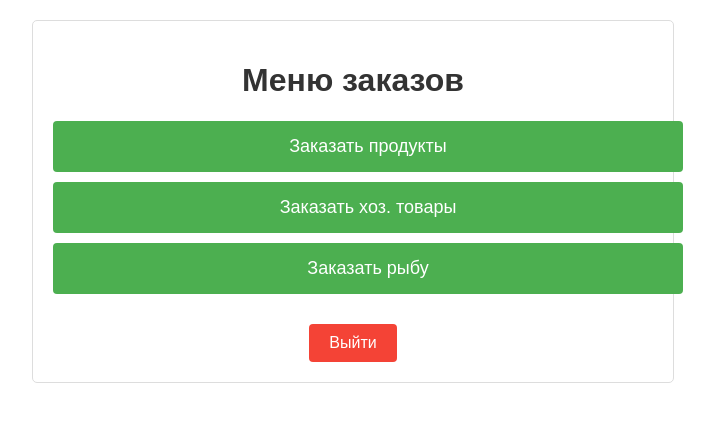
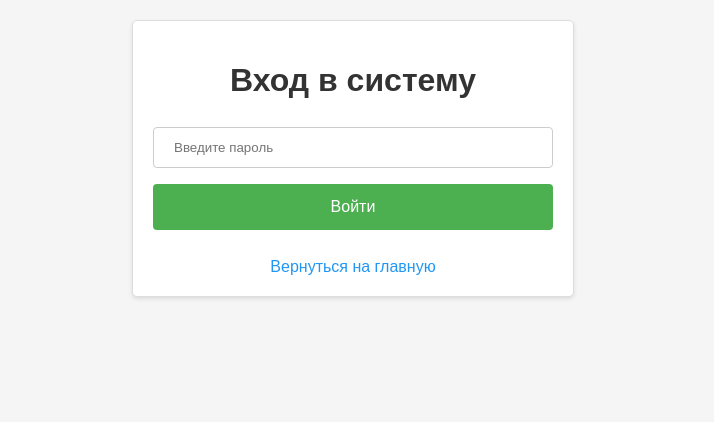
Before and after one commit to vladimir669/dikiyrpk.tech, a Flask app: page /menu in a window 1280 px wide. Shown: the top 422 px of the page, without its empty margins (287-1001 px from the left). Run offline with Flask 2, Linux system fonts and the light colour scheme; the visitor is signed in with stand-in values (Sample User, id 1).

Commit message:
Update menu.html

```diff
--- a/templates/menu.html
+++ b/templates/menu.html
@@ -1,7 +1,7 @@
 <!DOCTYPE html>
 <html>
 <head>
-    <title>Меню</title>
+    <title>Вход в систему</title>
     <meta name="viewport" content="width=device-width, initial-scale=1">
     <style>
         body {
@@ -9,52 +9,61 @@
             margin: 0;
             padding: 20px;
             text-align: center;
+            background-color: #f5f5f5;
         }
         .container {
-            max-width: 600px;
+            max-width: 400px;
             margin: 0 auto;
             padding: 20px;
             border: 1px solid #ddd;
             border-radius: 5px;
+            background-color: white;
+            box-shadow: 0 2px 4px rgba(0,0,0,0.1);
         }
         h1 {
             color: #333;
+            margin-bottom: 20px;
         }
-        .menu-btn {
-            display: block;
+        input[type="password"] {
             width: 100%;
-            padding: 15px;
-            margin: 10px 0;
+            padding: 12px 20px;
+            margin: 8px 0;
+            display: inline-block;
+            border: 1px solid #ccc;
+            border-radius: 4px;
+            box-sizing: border-box;
+        }
+        button {
+            width: 100%;
             background-color: #4CAF50;
             color: white;
-            text-decoration: none;
+            padding: 14px 20px;
+            margin: 8px 0;
+            border: none;
             border-radius: 4px;
-            font-size: 18px;
-            text-align: center;
+            cursor: pointer;
+            font-size: 16px;
+            transition: background-color 0.3s;
         }
-        .menu-btn:hover {
+        button:hover {
             background-color: #45a049;
         }
-        .logout-btn {
-            display: inline-block;
-            padding: 10px 20px;
+        .back-link {
+            display: block;
             margin-top: 20px;
-            background-color: #f44336;
-            color: white;
+            color: #2196F3;
             text-decoration: none;
-            border-radius: 4px;
         }
     </style>
 </head>
 <body>
     <div class="container">
-        <h1>Меню заказов</h1>
-
-        <a href="/products" class="menu-btn">Заказать продукты</a>
-        <a href="/hoz" class="menu-btn">Заказать хоз. товары</a>
-        <a href="/fish" class="menu-btn">Заказать рыбу</a>
-
-        <a href="/logout" class="logout-btn">Выйти</a>
+        <h1>Вход в систему</h1>
+        <form action="/check_password" method="post">
+            <input type="password" name="password" placeholder="Введите пароль" required>
+            <button type="submit">Войти</button>
+        </form>
+        <a href="/" class="back-link">Вернуться на главную</a>
     </div>
 </body>
 </html>
```
